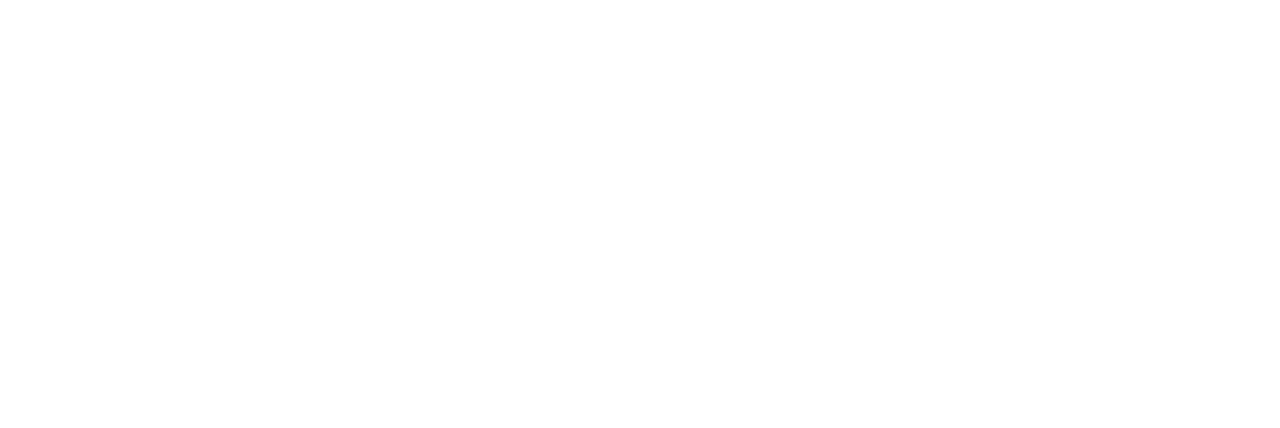
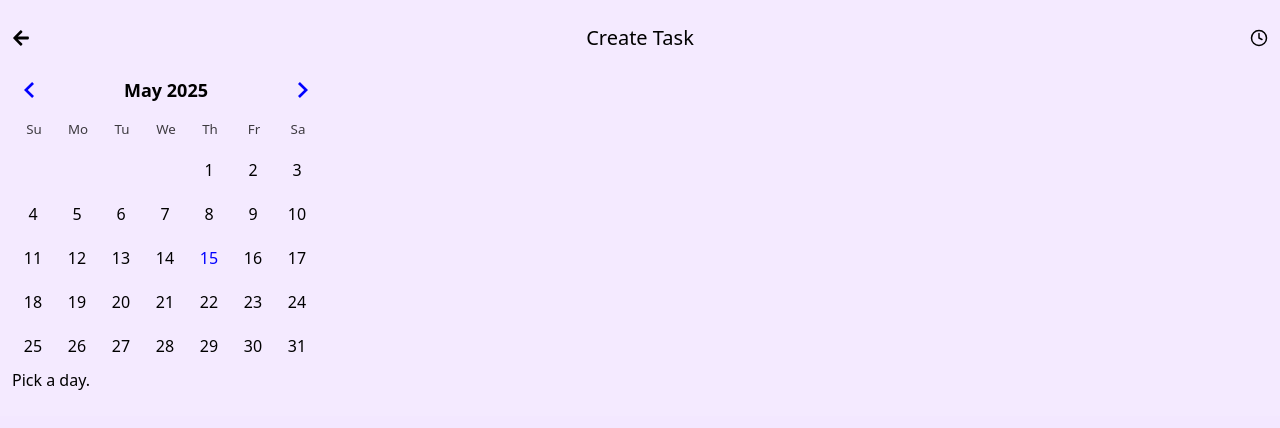
Before and after one commit to Dev-Ruqoyah/Task-Manager, a React (Vite) app: page /create in a window 1280 px wide. Before the commit this address had no page. Shown: the top 428 px of the page. Built offline with nearby package versions, Linux system fonts and the light colour scheme.

Commit message:
Working on the task form page

```diff
--- a/package.json
+++ b/package.json
@@ -14,7 +14,7 @@
     "@tailwindcss/vite": "^4.1.6",
     "dayjs": "^1.11.13",
     "react": "^19.1.0",
-    "react-calendar": "^5.1.0",
+    "react-day-picker": "^9.7.0",
     "react-dom": "^19.1.0",
     "react-icons": "^5.5.0",
     "react-redux": "^9.2.0",
--- a/src/App.tsx
+++ b/src/App.tsx
@@ -3,6 +3,7 @@
 import './App.css'
 import Layout from "./component/Layout"
 import Activity from "./page/Activity"
+import TaskForm from "./page/TaskForm"
 
 
 function App() {
@@ -16,6 +17,7 @@
 
         <Route element={<Layout page={Home}/>} path="/"/>
         <Route path="/activity" element={<Layout page={Activity}/>}/>
+        <Route path="/create" element={<Layout page={TaskForm}/>}/>
       </Routes>
     </div>
     </>
--- /dev/null
+++ b/src/component/Calendar.tsx
@@ -0,0 +1,24 @@
+import { useState } from "react";
+import { DayPicker } from "react-day-picker";
+import "react-day-picker/style.css";
+
+const Calendar = () => {
+  const [selected, setSelected] = useState<Date>();
+
+  return (
+    <div>
+      <DayPicker
+        animate
+        mode="multiple"
+        navLayout="around"
+        footer={
+          selected
+            ? `Selected: ${selected.toLocaleDateString()}`
+            : "Pick a day."
+        }
+      />
+    </div>
+  );
+};
+
+export default Calendar;
--- a/src/component/card/CategoryCard.tsx
+++ b/src/component/card/CategoryCard.tsx
@@ -1,18 +1,26 @@
 import React from 'react'
 import type { IconType } from 'react-icons'
+import { MdNavigateNext } from 'react-icons/md'
 
 interface ActivityDetail {
-    icon:IconType
+    Icon:IconType
     categoryType:string
     noOfTask: string
 
 }
-const CategoryCard = () => {
+const CategoryCard:React.FC<ActivityDetail> = ({Icon,categoryType,noOfTask}) => {
   return (
-    <div className="bg-purple-200 text-black px-2 py-3 my-2 rounded-xl hover:bg-purple-600 hover:text-white">
+    <div className="bg-purple-200 text-black px-2 py-3 my-2 rounded-xl hover:bg-purple-300 transition-all duration-300">
         <div className="flex justify-between items-center">
             <div className="flex gap-4 items-center">
-                <div></div>
+                <Icon className='w-6 h-6 text-purple-600'/>
+                <div className="flex flex-col">
+                  <p className='font-semibold'>{categoryType}</p>
+                  <small>{noOfTask}</small>
+                </div>
+            </div>
+            <div className="arr">
+              <MdNavigateNext/>
             </div>
         </div>
     </div>
--- a/src/page/Activity.tsx
+++ b/src/page/Activity.tsx
@@ -2,6 +2,11 @@
 import Navbar from "../component/Navbar";
 import DateCard from "../component/card/DateCard";
 import Header from "../component/Header";
+import CategoryCard from "../component/card/CategoryCard";
+import { HiOutlineLightBulb } from "react-icons/hi";
+import { CiDumbbell, CiMusicNote1 } from "react-icons/ci";
+import { IoFastFoodOutline } from "react-icons/io5";
+import { LuNotebookTabs } from "react-icons/lu";
 
 const Activity = () => {
   return (
@@ -14,7 +19,12 @@
         <div className="category">
             <Header text="Choose Category"/>
             <div className="h-[70vh] overflow-y-scroll">
-
+            <CategoryCard Icon={HiOutlineLightBulb} categoryType="Idea" noOfTask="12 Tasks"/>
+            <CategoryCard Icon={CiMusicNote1} categoryType="Music" noOfTask="12 Tasks"/>
+            <CategoryCard Icon={IoFastFoodOutline} categoryType="Food" noOfTask="12 Tasks"/>
+            <CategoryCard Icon={LuNotebookTabs} categoryType="Work" noOfTask="12 Tasks"/>
+            <CategoryCard Icon={CiDumbbell} categoryType="Sport" noOfTask="12 Tasks"/>
+            <CategoryCard Icon={CiDumbbell} categoryType="Sport" noOfTask="12 Tasks"/>
             </div>
         </div>
     </div>
--- /dev/null
+++ b/src/page/TaskForm.tsx
@@ -0,0 +1,21 @@
+import { FaArrowLeft } from "react-icons/fa";
+import Navbar from "../component/Navbar";
+import Calendar from "../component/Calendar";
+
+
+const TaskForm = () => {
+  return (
+    <>
+      <div className="bg-white/8 text-black px-3 py-6">
+        <div className="header ">
+          <Navbar text="Create Task" Icon={FaArrowLeft} />
+        </div>
+        <div className="caledar">
+            <Calendar/>
+        </div>
+      </div>
+    </>
+  );
+};
+
+export default TaskForm;
```
Also changed, not shown: 1 other file (tests, documents, lock files or other folders).
